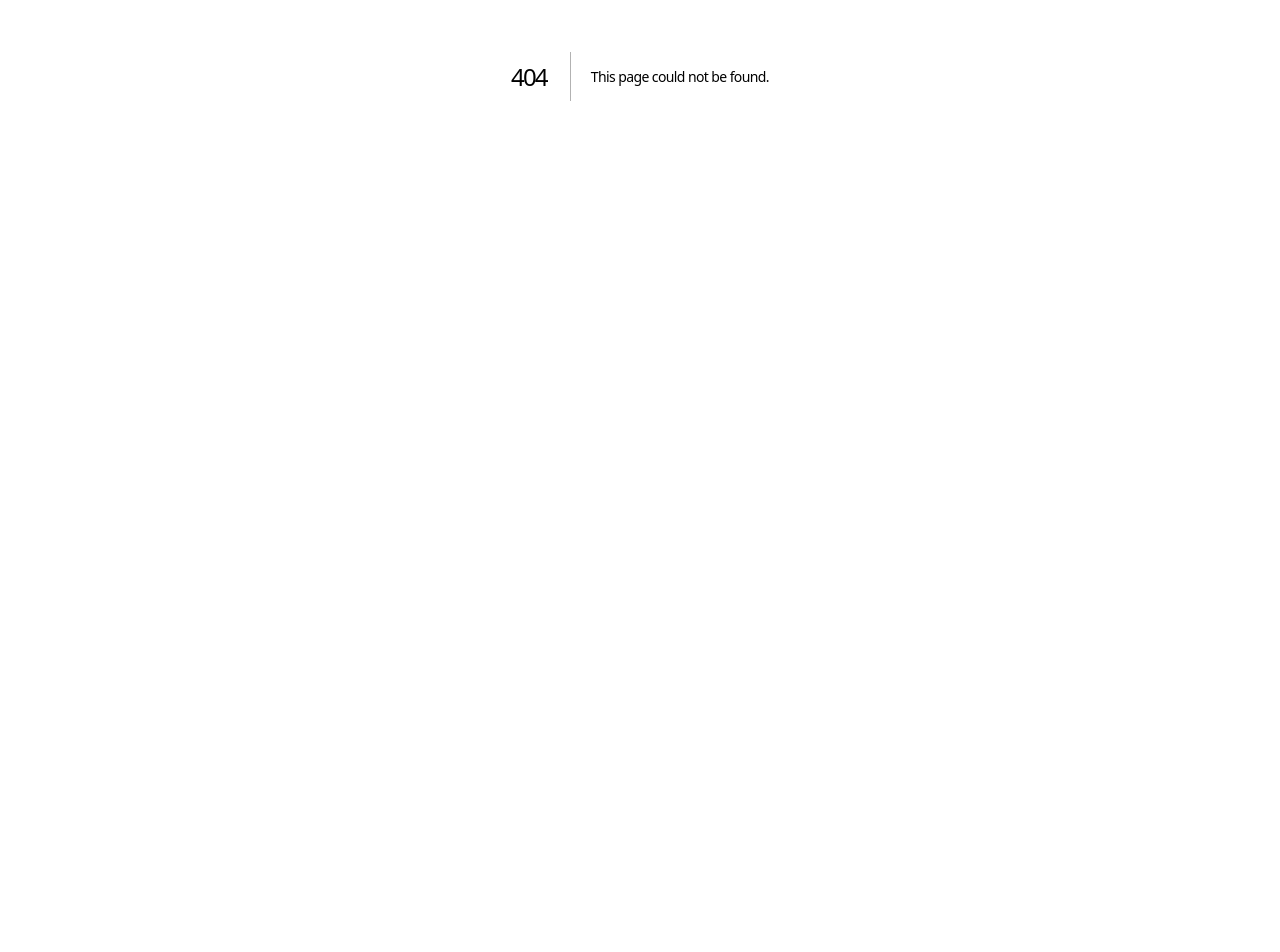
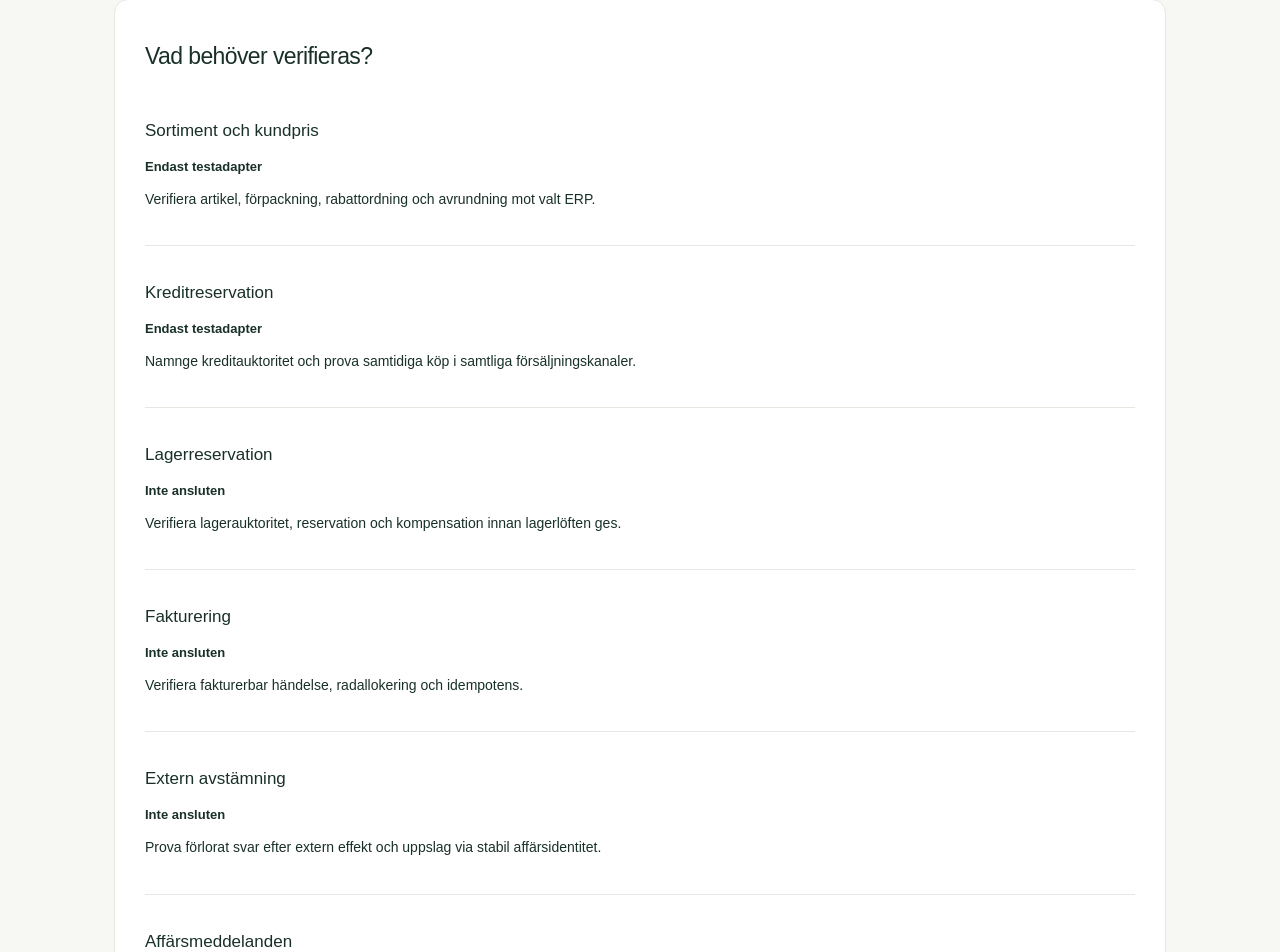
Before and after one commit to heke99/plockivo-web, a Next.js app: page /integration-readiness in a window 1280 px wide. Before the commit this address had no page. Shown: the part 324-1276 px from the top of the page. Before the commit the page ends 800 px from the top, so only its background shows below. Built offline with nearby package versions, Linux system fonts and the light colour scheme.

Commit message:
Activate approved mandate management and add integration readiness inventory

```diff
--- /dev/null
+++ b/src/app/integration-readiness/capabilities.json
@@ -0,0 +1,44 @@
+{
+  "schema_version": 1,
+  "profile": "synthetic-test",
+  "production_sales_enabled": false,
+  "scope": "release_capabilities",
+  "capabilities": [
+    {
+      "id": "catalog_price",
+      "label": "Sortiment och kundpris",
+      "status": "synthetic_only",
+      "proof": "Verifiera artikel, förpackning, rabattordning och avrundning mot valt ERP."
+    },
+    {
+      "id": "credit_reservation",
+      "label": "Kreditreservation",
+      "status": "synthetic_only",
+      "proof": "Namnge kreditauktoritet och prova samtidiga köp i samtliga försäljningskanaler."
+    },
+    {
+      "id": "inventory_reservation",
+      "label": "Lagerreservation",
+      "status": "not_connected",
+      "proof": "Verifiera lagerauktoritet, reservation och kompensation innan lagerlöften ges."
+    },
+    {
+      "id": "invoice_creation",
+      "label": "Fakturering",
+      "status": "not_connected",
+      "proof": "Verifiera fakturerbar händelse, radallokering och idempotens."
+    },
+    {
+      "id": "reconciliation",
+      "label": "Extern avstämning",
+      "status": "not_connected",
+      "proof": "Prova förlorat svar efter extern effekt och uppslag via stabil affärsidentitet."
+    },
+    {
+      "id": "email_delivery",
+      "label": "Affärsmeddelanden",
+      "status": "manual_review",
+      "proof": "Verifiera avsändare, leverans, studs och osäkert leverantörsutfall. Auth-utskick har separat spärr."
+    }
+  ]
+}
--- /dev/null
+++ b/src/app/integration-readiness/page.tsx
@@ -0,0 +1,4 @@
+import Link from 'next/link';
+import inventory from './capabilities.json';
+const labels:Record<string,string>={synthetic_only:'Endast testadapter',not_connected:'Inte ansluten',manual_review:'Manuell granskning'};
+export default function IntegrationReadiness(){return <main className="profile-preview"><Link href="/app">← Till appen</Link><header><span className="marketing-kicker">INTEGRATIONER / PRODUKTSTATUS</span><h1>Förbered er ERP-anslutning.</h1><p>Versionsstyrd kapacitetsöversikt för testprodukten. Detta är ingen kontroll av era inloggningsuppgifter eller en aktiv anslutning till ert affärssystem.</p><p className="alert notice">Verkliga köp är spärrade. En konfigurerad nyckel bevisar inte att en integration fungerar.</p></header><section className="panel"><h2>Vad behöver verifieras?</h2><ul className="invitation-list">{inventory.capabilities.map(c=><li key={c.id}><div><h3>{c.label}</h3><strong>{labels[c.status]}</strong><p>{c.proof}</p></div></li>)}</ul></section><section className="panel" style={{marginTop:24}}><h2>Nästa steg med er handlare</h2><ol><li>Välj affärssystem och namnge pris-, kredit-, lager- och fakturaauktoritet.</li><li>Dokumentera fältägarskap, skrivriktning och versionsstyrd datamappning.</li><li>Prova kapaciteten, även samtidiga köp, förlorade svar och säkra omförsök.</li></ol><p>Ingen funktion på denna sida aktiverar försäljning eller ändrar anslutningar. Översiktsversion {inventory.schema_version}.</p></section></main>}
```
Also changed, not shown: src/app/workspace.tsx (+1 -1 lines), 4 other files (tests, documents, lock files or other folders).
